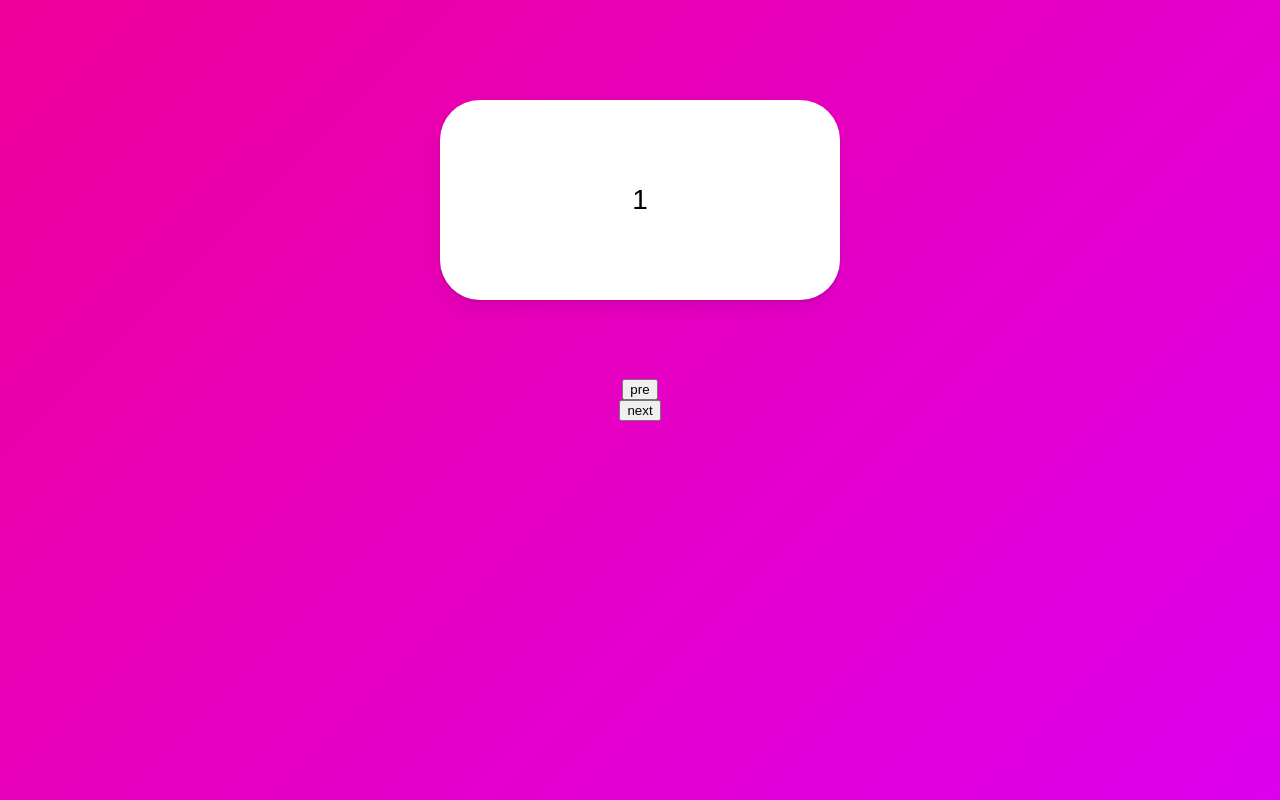
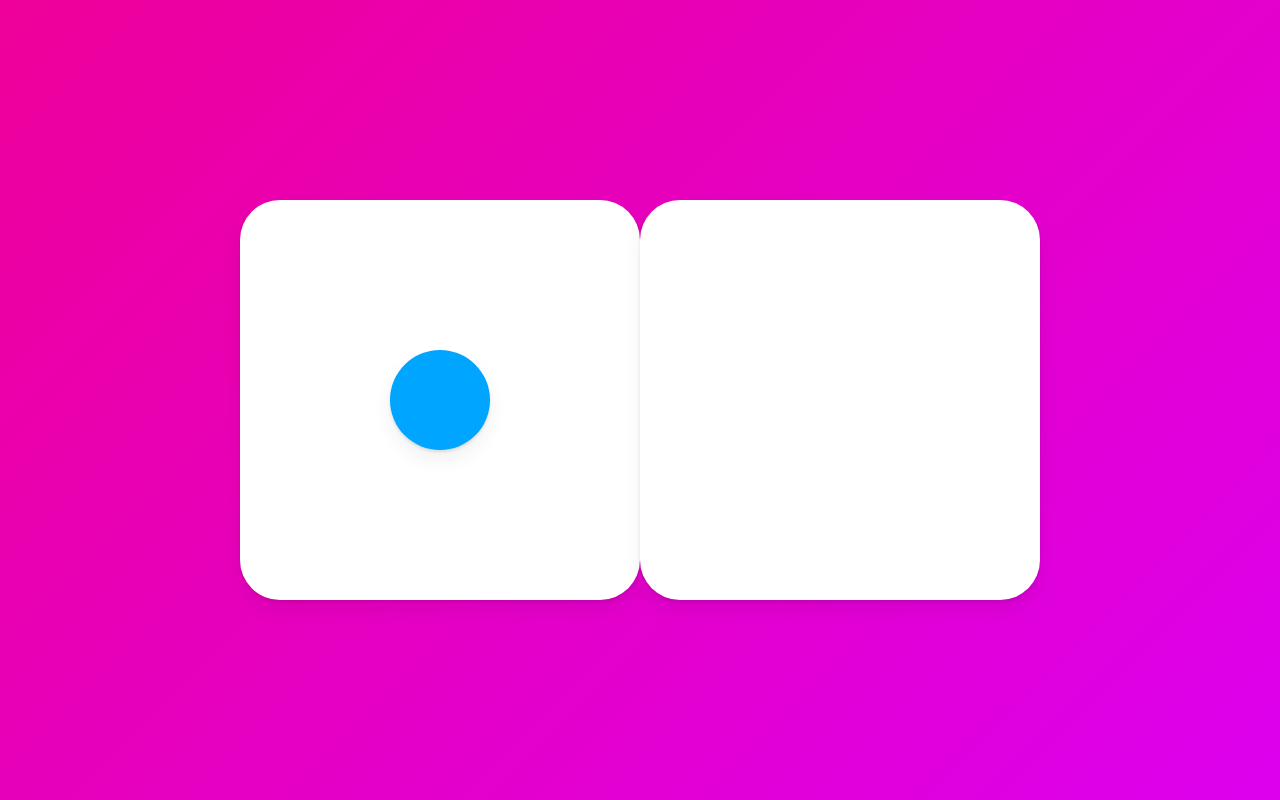
Before and after one commit to mongzii/animation, a React (Create React App) app: page / in a window 1280 px wide. Built offline with nearby package versions, Linux system fonts and the light colour scheme.

Commit message:
feat: layoutId로 연결하기

```diff
--- a/src/App.tsx
+++ b/src/App.tsx
@@ -8,72 +8,41 @@
   display: flex;
   justify-content: center;
   align-items: center;
-  flex-direction: column;
 `;
 
 const Box = styled(motion.div)`
   width: 400px;
-  height: 200px;
+  height: 400px;
   background-color: rgba(255, 255, 255, 1);
   border-radius: 40px;
-  position: absolute;
-  top: 100px;
   display: flex;
   justify-content: center;
   align-items: center;
-  font-size: 28px;
+  box-shadow: 0 2px 3px rgba(0, 0, 0, 0.1), 0 10px 20px rgba(0, 0, 0, 0.06);
+`;
+const Circle = styled(motion.div)`
+  background-color: #00a5ff;
+  height: 100px;
+  width: 100px;
+  border-radius: 50px;
   box-shadow: 0 2px 3px rgba(0, 0, 0, 0.1), 0 10px 20px rgba(0, 0, 0, 0.06);
 `;
 
-const box = {
-  entry: (isBack: boolean) => ({
-    x: isBack ? -500 : 500,
-    opacity: 0,
-    scale: 0,
-  }),
-  center: {
-    x: 0,
-    opacity: 1,
-    scale: 1,
-    transition: {
-      duration: 0.3,
-    },
-  },
-  exit: (isBack: boolean) => ({
-    x: isBack ? 500 : -500,
-    opacity: 0,
-    scale: 0,
-    transition: { duration: 0.3 },
-  }),
-};
-
 function App() {
-  const [visible, setVisible] = useState(1);
-  const [back, setBack] = useState(false);
-  const nextPlease = () => {
-    setBack(false);
-    setVisible(prev => (prev === 10 ? 10 : prev + 1));
-  };
-  const prevPlease = () => {
-    setBack(true);
-    setVisible(prev => (prev === 1 ? 1 : prev - 1));
-  };
+  const [clicked, setClicked] = useState(false);
+  const toggleClicked = () => setClicked(prev => !prev);
   return (
-    <Wrapper>
-      <AnimatePresence custom={back}>
-        <Box
-          custom={back}
-          variants={box}
-          initial="entry"
-          animate="center"
-          exit="exit"
-          key={visible}
-        >
-          {visible}
-        </Box>
-      </AnimatePresence>
-      <button onClick={prevPlease}>pre</button>
-      <button onClick={nextPlease}>next</button>
+    <Wrapper onClick={toggleClicked}>
+      <Box>
+        {!clicked ? (
+          <Circle layoutId="circle" style={{ borderRadius: 50 }} />
+        ) : null}
+      </Box>
+      <Box>
+        {clicked ? (
+          <Circle layoutId="circle" style={{ borderRadius: 0 }} />
+        ) : null}
+      </Box>
     </Wrapper>
   );
 }
```
